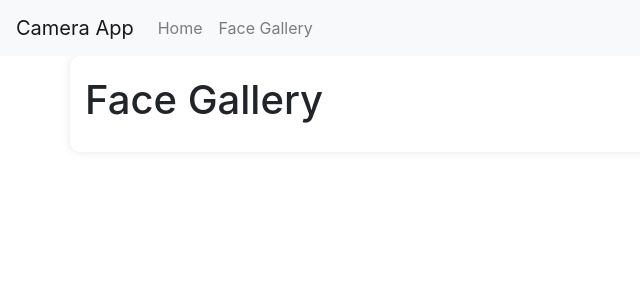
After one commit to LlamaTuna/CM3070_django_app, a Django app: page /faces/ in a window 1280 px wide. The commit adds this page. Shown: the top 300 px of the page, without its empty margins (0-640 px from the left). Run offline with Django 5.2, Linux system fonts and the light colour scheme; data that the repository does not hold is empty; some libraries are stand-ins or nearby versions.

Commit message:
face tagging, camera processing enhanced

```diff
--- a/camera/models.py
+++ b/camera/models.py
@@ -12,3 +12,4 @@ class Face(models.Model):
     name = models.CharField(max_length=100)
     timestamp = models.DateTimeField(auto_now_add=True)
     image = models.ImageField(upload_to='faces_seen/')
+    tagged = models.BooleanField(default=False)
--- a/camera/static/camera/styles.css
+++ b/camera/static/camera/styles.css
@@ -3,10 +3,17 @@ body {
     background-color: #f5f5f5;
     margin: 0;
     padding: 0;
+}
+
+.index-body {
     display: flex;
     justify-content: center;
     align-items: center;
     height: 100vh;
+}
+
+.gallery-body {
+    padding: 20px;
 }
 
 .container {
@@ -54,3 +61,45 @@ textarea {
     border-radius: 5px;
     resize: none;
 }
+
+.gallery {
+    display: grid;
+    grid-template-columns: repeat(auto-fill, minmax(200px, 1fr));
+    gap: 10px;
+}
+
+.gallery-item {
+    position: relative;
+    overflow: hidden;
+    border: 2px solid #ddd;
+    border-radius: 8px;
+    transition: transform 0.2s;
+}
+
+.gallery-item img {
+    width: 100%;
+    height: auto;
+    display: block;
+}
+
+.gallery-item:hover {
+    transform: scale(1.05);
+    border-color: #333;
+}
+
+.tag-button {
+    position: absolute;
+    bottom: 10px;
+    left: 50%;
+    transform: translateX(-50%);
+    background-color: rgba(0, 0, 0, 0.6);
+    color: white;
+    padding: 5px 10px;
+    border: none;
+    border-radius: 4px;
+    cursor: pointer;
+}
+
+.tag-button:hover {
+    background-color: rgba(0, 0, 0, 0.8);
+}
--- /dev/null
+++ b/camera/templates/base.html
@@ -0,0 +1,34 @@
+<!DOCTYPE html>
+<html lang="en">
+<head>
+    <meta charset="UTF-8">
+    <meta name="viewport" content="width=device-width, initial-scale=1.0">
+    <title>{% block title %}My Site{% endblock %}</title>
+    {% load static %}
+    <link rel="stylesheet" href="{% static 'camera/styles.css' %}">
+    <link rel="stylesheet" href="https://stackpath.bootstrapcdn.com/bootstrap/4.5.2/css/bootstrap.min.css">
+</head>
+<body>
+    <nav class="navbar navbar-expand-lg navbar-light bg-light">
+        <a class="navbar-brand" href="#">Camera App</a>
+        <div class="collapse navbar-collapse" id="navbarNav">
+            <ul class="navbar-nav">
+                <li class="nav-item">
+                    <a class="nav-link" href="{% url 'index' %}">Home</a>
+                </li>
+                <li class="nav-item">
+                    <a class="nav-link" href="{% url 'list_faces' %}">Face Gallery</a>
+                </li>
+            </ul>
+        </div>
+    </nav>
+
+    <div class="container">
+        {% block content %}{% endblock %}
+    </div>
+
+    <script src="https://code.jquery.com/jquery-3.5.1.slim.min.js"></script>
+    <script src="https://cdn.jsdelivr.net/npm/@popperjs/core@2.9.2/dist/umd/popper.min.js"></script>
+    <script src="https://stackpath.bootstrapcdn.com/bootstrap/4.5.2/js/bootstrap.min.js"></script>
+</body>
+</html>
--- /dev/null
+++ b/camera/templates/camera/list_faces.html
@@ -0,0 +1,16 @@
+<!-- templates/camera/list_faces.html -->
+{% extends 'base.html' %}
+
+{% block title %}Face Gallery{% endblock %}
+
+{% block content %}
+    <h1>Face Gallery</h1>
+    <div class="gallery">
+        {% for face in faces %}
+        <div class="gallery-item">
+            <img src="{{ face.image.url }}" alt="{{ face.name }}">
+            <a href="{% url 'tag_face' face.id %}" class="tag-button">Tag Face</a>
+        </div>
+        {% endfor %}
+    </div>
+{% endblock %}
--- a/camera/urls.py
+++ b/camera/urls.py
@@ -5,4 +5,6 @@ from . import views
 urlpatterns = [
     path('', views.index, name='index'),
     path('video_feed/', views.video_feed, name='video_feed'),
+    path('faces/', views.list_faces, name='list_faces'),
+    path('tag_face/<int:face_id>/', views.tag_face, name='tag_face'),
 ]
--- a/camera/views.py
+++ b/camera/views.py
@@ -1,8 +1,9 @@
 import threading
 from django.http import StreamingHttpResponse
-from django.shortcuts import render
+from django.shortcuts import render, redirect
 from django.conf import settings
 from .models import Face, Event
+from .forms import TagFaceForm
 import cv2
 import numpy as np
 from tensorflow.keras.preprocessing import image
@@ -18,12 +19,20 @@ from email.mime.text import MIMEText
 from email.mime.image import MIMEImage
 import time
 from datetime import datetime
+from .utils import reconcile_faces
+
+# Global variable to hold the camera instance
+camera_instance = None
 
 class VideoCamera:
     def __init__(self, resolution=(320, 240)):
         self.video = cv2.VideoCapture(0)
-        self.video.set(cv2.CAP_PROP_FRAME_WIDTH, resolution[0])
-        self.video.set(cv2.CAP_PROP_FRAME_HEIGHT, resolution[1])
+        if not self.video.isOpened():
+            print("Error: Could not open video device.")
+            self.video = None
+        else:
+            self.video.set(cv2.CAP_PROP_FRAME_WIDTH, resolution[0])
+            self.video.set(cv2.CAP_PROP_FRAME_HEIGHT, resolution[1])
         self.previous_frame = None
         self.detector = MTCNN()
         self.base_model = ResNet50(weights='imagenet', include_top=False, input_shape=(224, 224, 3))
@@ -37,7 +46,7 @@ class VideoCamera:
         self.alert_buffer = []
         self.frame_buffer = []
         self.last_alert_time = time.time()
-        self.frame_skip_interval = 2
+        self.frame_skip_interval = 4
         self.frame_count = 0  # Frame counter to skip frames
         self.lock = threading.Lock()
         self.frames = []  # Initialize frames list
@@ -47,7 +56,8 @@ class VideoCamera:
         self.face_detection_thread.start()
 
     def __del__(self):
-        self.video.release()
+        if self.video:
+            self.video.release()
 
     def _build_feature_extractor(self, base_model):
         x = base_model.output
@@ -57,6 +67,8 @@ class VideoCamera:
         return Model(inputs=base_model.input, outputs=predictions)
 
     def _preprocess_image(self, img):
+        if img is None or img.size == 0:
+            return None
         img = cv2.resize(img, (224, 224))
         img_array = np.array(img, dtype='float32')
         img_array = np.expand_dims(img_array, axis=0)
@@ -64,16 +76,19 @@ class VideoCamera:
         return img_array
 
     def _extract_features(self, img_array):
+        if img_array is None:
+            return None
         features = self.model.predict(img_array)
         return features.flatten()
 
-    def _detect_faces(self, img, confidence_threshold=0.95):
+    def _detect_faces(self, img, confidence_threshold=0.90):
         small_img = cv2.resize(img, (160, 120))
         faces = self.detector.detect_faces(small_img)
         for face in faces:
             face['box'] = [int(coordinate * 2) for coordinate in face['box']]
         filtered_faces = [face for face in faces if face['confidence'] >= confidence_threshold]
         return filtered_faces
+
 
     def load_known_faces(self, directory):
         for filename in os.listdir(directory):
@@ -92,6 +107,8 @@ class VideoCamera:
             x, y, width, height = faces[0]['box']
             face = img[y:y+height, x:x+width]
             face_array = self._preprocess_image(face)
+            if face_array is None:
+                return None
             features = self._extract_features(face_array)
             return features
         return None
@@ -120,6 +137,8 @@ class VideoCamera:
         return False, None
 
     def get_frame(self):
+        if not self.video:
+            return None
         success, image = self.video.read()
         if not success:
             return None
@@ -170,10 +189,15 @@ class VideoCamera:
             gray_image_3ch = cv2.cvtColor(gray_image, cv2.COLOR_GRAY2BGR)
             faces = self._detect_faces(gray_image_3ch)
 
+            detected_faces = []
             for face in faces:
                 x, y, width, height = face['box']
+                if x < 0 or y < 0 or x + width > frame.shape[1] or y + height > frame.shape[0]:
+                    continue  # Skip invalid face boxes
                 face_img = frame[y:y+height, x:x+width]
                 face_array = self._preprocess_image(face_img)
+                if face_array is None:
+                    continue
                 features = self._extract_features(face_array)
 
                 min_distance = float('inf')
@@ -186,8 +210,13 @@ class VideoCamera:
 
                 face['label'] = label if label else 'Unknown'
 
+                # Save the face image
+                self.save_face_image(face_img, label)
+
+                detected_faces.append(face)
+
             with self.lock:
-                self.detected_faces = faces
+                self.detected_faces = detected_faces
 
     def log_event(self, event):
         timestamp = datetime.now().strftime('%Y-%m-%d %H:%M:%S')
@@ -295,6 +324,16 @@ class VideoCamera:
             self.frame_buffer = []  # Clear buffer after saving
             print(f"Event clip saved: {file_path}")  # Debug statement
 
+# Initialize the camera processing
+def start_camera():
+    global camera_instance
+    if camera_instance is None:
+        camera_instance = VideoCamera()
+
+camera_thread = threading.Thread(target=start_camera)
+camera_thread.daemon = True
+camera_thread.start()
+
 def gen(camera):
     while True:
         frame = camera.get_frame()
@@ -303,8 +342,384 @@ def gen(camera):
                    b'Content-Type: image/jpeg\r\n\r\n' + frame + b'\r\n\r\n')
 
 def video_feed(request):
-    return StreamingHttpResponse(gen(VideoCamera()),
+    return StreamingHttpResponse(gen(camera_instance),
                                  content_type='multipart/x-mixed-replace; boundary=frame')
 
 def index(request):
     return render(request, 'camera/index.html')
+
+def list_faces(request):
+    reconcile_faces()  # Reconcile the database with the actual images
+    faces = Face.objects.filter(tagged=False)
+    return render(request, 'camera/list_faces.html', {'faces': faces})
+
+def tag_face(request, face_id):
+    face = Face.objects.get(id=face_id)
+    if request.method == 'POST':
+        form = TagFaceForm(request.POST, request.FILES, instance=face)
+        if form.is_valid():
+            form.save()
+            known_faces_path = os.path.join(settings.MEDIA_ROOT, 'known_faces')
+            os.makedirs(known_faces_path, exist_ok=True)
+            new_path = os.path.join(known_faces_path, os.path.basename(face.image.path))
+            os.rename(face.image.path, new_path)
+            face.image.name = 'known_faces/' + os.path.basename(new_path)
+            face.tagged = True
+            face.save()
+            return redirect('list_faces')
+    else:
+        form = TagFaceForm(instance=face)
+        print("Current Image Path:", face.image.path)  # Debugging output
+        print("Image URL:", face.image.url)  # Debugging output
+    return render(request, 'camera/tag_face.html', {'form': form})
+
+
+# import threading
+# from django.http import StreamingHttpResponse
+# from django.shortcuts import render, redirect
+# from django.conf import settings
+# from .models import Face, Event
+# from .forms import TagFaceForm
+# import cv2
+# import numpy as np
+# from tensorflow.keras.preprocessing import image
+# from tensorflow.keras.applications.resnet50 import preprocess_input, ResNet50
+# from tensorflow.keras.models import Model
+# from mtcnn.mtcnn import MTCNN
+# from scipy.spatial.distance import euclidean
+# import os
+# import tensorflow as tf
+# import smtplib
+# from email.mime.multipart import MIMEMultipart
+# from email.mime.text import MIMEText
+# from email.mime.image import MIMEImage
+# import time
+# from datetime import datetime
+# from .utils import reconcile_faces
+
+# class VideoCamera:
+#     def __init__(self, resolution=(320, 240)):
+#         self.video = cv2.VideoCapture(0)
+#         if not self.video.isOpened():
+#             print("Error: Could not open video device.")
+#             self.video = None
+#         else:
+#             self.video.set(cv2.CAP_PROP_FRAME_WIDTH, resolution[0])
+#             self.video.set(cv2.CAP_PROP_FRAME_HEIGHT, resolution[1])
+#         self.previous_frame = None
+#         self.detector = MTCNN()
+#         self.base_model = ResNet50(weights='imagenet', include_top=False, input_shape=(224, 224, 3))
+#         self.model = self._build_feature_extractor(self.base_model)
+#         self.known_faces_features = []
+#         self.known_faces_labels = []
+#         self.load_known_faces("known_faces")
+#         self.detection_log = {}
+#         self.detection_interval = 5  # seconds
+#         self.alert_interval = 30  # 30 seconds
+#         self.alert_buffer = []
+#         self.frame_buffer = []
+#         self.last_alert_time = time.time()
+#         self.frame_skip_interval = 2
+#         self.frame_count = 0  # Frame counter to skip frames
+#         self.lock = threading.Lock()
+#         self.frames = []  # Initialize frames list
+#         self.detected_faces = []  # Initialize detected_faces list
+#         self.face_detection_thread = threading.Thread(target=self._process_frames)
+#         self.face_detection_thread.daemon = True
+#         self.face_detection_thread.start()
+
+#     def __del__(self):
+#         if self.video:
+#             self.video.release()
+
+#     def _build_feature_extractor(self, base_model):
+#         x = base_model.output
+#         x = tf.keras.layers.GlobalAveragePooling2D()(x)
+#         x = tf.keras.layers.Dense(1024, activation='relu')(x)
+#         predictions = tf.keras.layers.Dense(128, activation='relu')(x)
+#         return Model(inputs=base_model.input, outputs=predictions)
+
+#     def _preprocess_image(self, img):
+#         img = cv2.resize(img, (224, 224))
+#         img_array = np.array(img, dtype='float32')
+#         img_array = np.expand_dims(img_array, axis=0)
+#         img_array = preprocess_input(img_array)
+#         return img_array
+
+#     def _extract_features(self, img_array):
+#         features = self.model.predict(img_array)
+#         return features.flatten()
+
+#     def _detect_faces(self, img, confidence_threshold=0.95):
+#         small_img = cv2.resize(img, (160, 120))
+#         faces = self.detector.detect_faces(small_img)
+#         for face in faces:
+#             face['box'] = [int(coordinate * 2) for coordinate in face['box']]
+#         filtered_faces = [face for face in faces if face['confidence'] >= confidence_threshold]
+#         return filtered_faces
+
+#     def load_known_faces(self, directory):
+#         for filename in os.listdir(directory):
+#             if filename.endswith(".jpg") or filename.endswith(".jpeg") or filename.endswith(".png"):
+#                 img_path = os.path.join(directory, filename)
+#                 label = os.path.splitext(filename)[0]
+#                 img = cv2.imread(img_path)
+#                 face_features = self._preprocess_and_extract(img)
+#                 if face_features is not None:
+#                     self.known_faces_features.append(face_features)
+#                     self.known_faces_labels.append(label)
+
+#     def _preprocess_and_extract(self, img):
+#         faces = self._detect_faces(img)
+#         if faces:
+#             x, y, width, height = faces[0]['box']
+#             face = img[y:y+height, x:x+width]
+#             face_array = self._preprocess_image(face)
+#             features = self._extract_features(face_array)
+#             return features
+#         return None
+
+#     def detect_movement(self, frame):
+#         gray = cv2.cvtColor(frame, cv2.COLOR_BGR2GRAY)
+#         gray = cv2.GaussianBlur(gray, (21, 21), 0)
+
+#         if self.previous_frame is None:
+#             self.previous_frame = gray
+#             return False, None
+
+#         frame_diff = cv2.absdiff(self.previous_frame, gray)
+#         self.previous_frame = gray
+
+#         thresh = cv2.threshold(frame_diff, 25, 255, cv2.THRESH_BINARY)[1]
+#         thresh = cv2.dilate(thresh, None, iterations=2)
+
+#         contours, _ = cv2.findContours(thresh.copy(), cv2.RETR_EXTERNAL, cv2.CHAIN_APPROX_SIMPLE)
+#         for contour in contours:
+#             if cv2.contourArea(contour) < 500:
+#                 continue
+#             (x, y, w, h) = cv2.boundingRect(contour)
+#             return True, (x, y, w, h)
+
+#         return False, None
+
+#     def get_frame(self):
+#         if not self.video:
+#             return None
+#         success, image = self.video.read()
+#         if not success:
+#             return None
+
+#         self.frame_count += 1
+#         if self.frame_count % self.frame_skip_interval != 0:
+#             return None
+
+#         # Optionally resize the frame to further optimize processing
+#         image = cv2.resize(image, (320, 240))
+
+#         # Detect movement
+#         movement_detected, movement_box = self.detect_movement(image)
+#         if movement_detected:
+#             with self.lock:
+#                 self.frames.append(image.copy())
+
+#             x, y, width, height = movement_box
+#             cv2.rectangle(image, (x, y), (x + width, y + height), (0, 0, 255), 2)
+#             cv2.putText(image, "Movement Detected", (x, y - 10), cv2.FONT_HERSHEY_SIMPLEX, 0.9, (0, 0, 255), 2)
+#             self.frame_buffer.append(image.copy())  # Store the frame
+#             self.log_event("Movement detected")  # Log movement event
+#             self.save_event_clip()  # Save the event clip if buffer is not empty
+#             print("Movement detected")  # Debug statement
+
+#         with self.lock:
+#             detected_faces = self.detected_faces[:]
+
+#         for face in detected_faces:
+#             x, y, width, height = face['box']
+#             cv2.rectangle(image, (x, y), (x + width, y + height), (0, 255, 0), 2)
+#             label = face.get('label', 'Unknown')
+#             cv2.putText(image, label, (x, y - 10), cv2.FONT_HERSHEY_SIMPLEX, 0.9, (0, 255, 0), 2)
+
+#         ret, jpeg = cv2.imencode('.jpg', image)
+#         return jpeg.tobytes()
+
+#     def _process_frames(self):
+#         while True:
+#             if not self.frames:
+#                 time.sleep(0.01)
+#                 continue
+
+#             with self.lock:
+#                 frame = self.frames.pop(0)
+
+#             gray_image = cv2.cvtColor(frame, cv2.COLOR_BGR2GRAY)
+#             gray_image_3ch = cv2.cvtColor(gray_image, cv2.COLOR_GRAY2BGR)
+#             faces = self._detect_faces(gray_image_3ch)
+
+#             for face in faces:
+#                 x, y, width, height = face['box']
+#                 face_img = frame[y:y+height, x:x+width]
+#                 face_array = self._preprocess_image(face_img)
+#                 features = self._extract_features(face_array)
+
+#                 min_distance = float('inf')
+#                 label = None
+#                 for known_features, known_label in zip(self.known_faces_features, self.known_faces_labels):
+#                     distance = euclidean(features, known_features)
+#                     if distance < min_distance:
+#                         min_distance = distance
+#                         label = known_label
+
+#                 face['label'] = label if label else 'Unknown'
+
+#                 # Save the face image
+#                 self.save_face_image(face_img, label)
+
+#             with self.lock:
+#                 self.detected_faces = faces
+
+#     def log_event(self, event):
+#         timestamp = datetime.now().strftime('%Y-%m-%d %H:%M:%S')
+#         log_entry = f"[{timestamp}] {event}"
+#         self.alert_buffer.append(log_entry)
+#         print(log_entry)  # Debug statement
+#         # Check if it's time to send the email
+#         if time.time() - self.last_alert_time >= self.alert_interval:
+#             self.send_email_snapshot()
+#             self.last_alert_time = time.time()
+
+#     def send_email_snapshot(self):
+#         if not self.alert_buffer:
+#             return
+
+#         try:
+#             smtp_server = "smtp.gmail.com"
+#             smtp_port = 587  # For starttls
+#             smtp_user = "cm3070.smtptest@gmail.com"
+#             smtp_password = "lxvv mgoj dzld gbae"  # Use App Password for better security
+
+#             from_email = smtp_user
+#             to_email = "cm3070.smtptest@gmail.com"
+#             subject = "Motion Detection Alert Snapshot"
+#             body = "\n".join(self.alert_buffer)
+
+#             msg = MIMEMultipart()
+#             msg['From'] = from_email
+#             msg['To'] = to_email
+#             msg['Subject'] = subject
+
+#             msg.attach(MIMEText(body, 'plain'))
+
+#             # Select representative frames to attach
+#             selected_frames = self.select_representative_frames(self.frame_buffer, 2)  # Select 2 frames
+
+#             for i, frame in enumerate(selected_frames):
+#                 _, img_encoded = cv2.imencode('.jpg', frame)
+#                 image_data = img_encoded.tobytes()
+#                 image = MIMEImage(image_data, name=f"event_{i + 1}.jpg")
+#                 msg.attach(image)
+
+#             server = smtplib.SMTP(smtp_server, smtp_port)
+#             server.starttls()
+#             server.login(smtp_user, smtp_password)
+#             text = msg.as_string()
+#             server.sendmail(from_email, to_email, text)
+#             server.quit()
+
+#             # Clear the buffer after sending
+#             self.alert_buffer = []
+#             self.frame_buffer = []
+#             print("Email sent successfully")  # Debug statement
+#         except Exception as e:
+#             print(f"Failed to send snapshot email: {str(e)}")
+
+#     def select_representative_frames(self, frames, num_frames):
+#         if len(frames) <= num_frames:
+#             return frames
+#         interval = len(frames) // num_frames
+#         selected_frames = [frames[i * interval] for i in range(num_frames)]
+#         return selected_frames
+
+#     def save_face_image(self, face_img, label):
+#         # Create the faces_seen directory if it does not exist
+#         faces_seen_dir = os.path.join(settings.MEDIA_ROOT, 'faces_seen')
+#         if not os.path.exists(faces_seen_dir):
+#             os.makedirs(faces_seen_dir)
+
+#         # Generate a unique filename
+#         timestamp = datetime.now().strftime('%Y%m%d_%H%M%S')
+#         filename = f"{label}_{timestamp}.jpg"
+#         filepath = os.path.join(faces_seen_dir, filename)
+
+#         # Save the face image
+#         cv2.imwrite(filepath, face_img)
+#         print(f"Face image saved: {filepath}")  # Debug statement
+
+#         # Save the face record in the database
+#         Face.objects.create(name=label, image=f"faces_seen/{filename}")
+#         print(f"Face record saved: {label}, {filename}")  # Debug statement
+
+#     def save_event_clip(self):
+#         if self.frame_buffer:
+#             # Create the event_clips directory if it does not exist
+#             event_clips_dir = os.path.join(settings.MEDIA_ROOT, 'event_clips')
+#             if not os.path.exists(event_clips_dir):
+#                 os.makedirs(event_clips_dir)
+
+#             timestamp = datetime.now().strftime('%Y%m%d_%H%M%S')
+#             filename = f"event_{timestamp}.mp4"
+#             file_path = os.path.join(event_clips_dir, filename)
+
+#             # Define the codec and create VideoWriter object
+#             out = cv2.VideoWriter(file_path, cv2.VideoWriter_fourcc(*'mp4v'), 20.0, (320, 240))
+
+#             for frame in self.frame_buffer:
+#                 out.write(frame)
+#             out.release()
+
+#             # Save the event record in the database
+#             event = Event(event_type='Movement', description='Movement detected', clip=f'event_clips/{filename}')
+#             event.save()
+
+#             self.frame_buffer = []  # Clear buffer after saving
+#             print(f"Event clip saved: {file_path}")  # Debug statement
+
+# def gen(camera):
+#     while True:
+#         frame = camera.get_frame()
+#         if frame:
+#             yield (b'--frame\r\n'
+#                    b'Content-Type: image/jpeg\r\n\r\n' + frame + b'\r\n\r\n')
+
+# def video_feed(request):
+#     return StreamingHttpResponse(gen(VideoCamera()),
+#                                  content_type='multipart/x-mixed-replace; boundary=frame')
+
+# def index(request):
+#     return render(request, 'camera/index.html')
+
+# def list_faces(request):
+#     reconcile_faces()  # Reconcile the database with the actual images
+#     faces = Face.objects.filter(tagged=False)
+#     return render(request, 'camera/list_faces.html', {'faces': faces})
+
+# def tag_face(request, face_id):
+#     face = Face.objects.get(id=face_id)
+#     if request.method == 'POST':
+#         form = TagFaceForm(request.POST, request.FILES, instance=face)
+#         if form.is_valid():
+#             form.save()
+#             known_faces_path = os.path.join(settings.MEDIA_ROOT, 'known_faces')
+#             os.makedirs(known_faces_path, exist_ok=True)
+#             new_path = os.path.join(known_faces_path, os.path.basename(face.image.path))
+#             print(f"Old Path: {face.image.path}")  # Debugging output
+#             print(f"New Path: {new_path}")  # Debugging output
+#             os.rename(face.image.path, new_path)
+#             face.image.name = 'known_faces/' + os.path.basename(new_path)
+#             face.tagged = True
+#             face.save()
+#             return redirect('list_faces')
+#     else:
+#         form = TagFaceForm(instance=face)
+#         print("Current Image Path:", face.image.path)  # Debugging output
+#         print("Image URL:", face.image.url)  # Debugging output
+#     return render(request, 'camera/tag_face.html', {'form': form})
--- a/camera_app/settings.py
+++ b/camera_app/settings.py
@@ -132,6 +132,3 @@ MEDIA_ROOT = os.path.join(BASE_DIR, 'media')
 # https://docs.djangoproject.com/en/5.0/ref/settings/#default-auto-field
 
 DEFAULT_AUTO_FIELD = 'django.db.models.BigAutoField'
-
-MEDIA_URL = '/media/'
-MEDIA_ROOT = os.path.join(BASE_DIR, 'media')
--- a/camera_app/urls.py
+++ b/camera_app/urls.py
@@ -18,11 +18,11 @@ from django.contrib import admin
 from django.urls import include, path
 from django.conf import settings
 from django.conf.urls.static import static
-from django.contrib import admin
-from django.urls import path, include
+from django.urls import path
+from camera import views
 
 urlpatterns = [
     path('admin/', admin.site.urls),
     path('camera/', include('camera.urls')),
-    path('', include('camera.urls')),  # Add this line
+    path('', include('camera.urls')),
 ] + static(settings.MEDIA_URL, document_root=settings.MEDIA_ROOT)
```
Also changed, not shown: camera/forms.py (added, +7 -0 lines), camera/templates/camera/index.html (+7 -28 lines), camera/templates/camera/tag_face.html (added, +14 -0 lines), camera/utils.py (added, +17 -0 lines), camera/camera_processing.py (added), camera/migrations/0005_face_tagged.py (added), camera/migrations/0006_remove_face_tagged.py (added), camera/migrations/0007_face_tagged.py (added).
